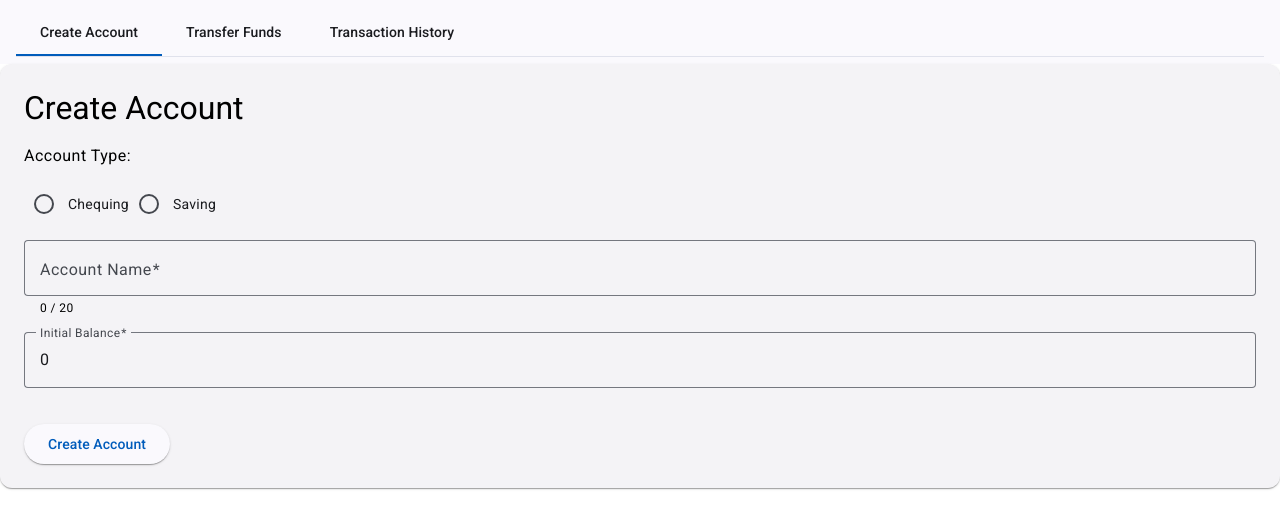
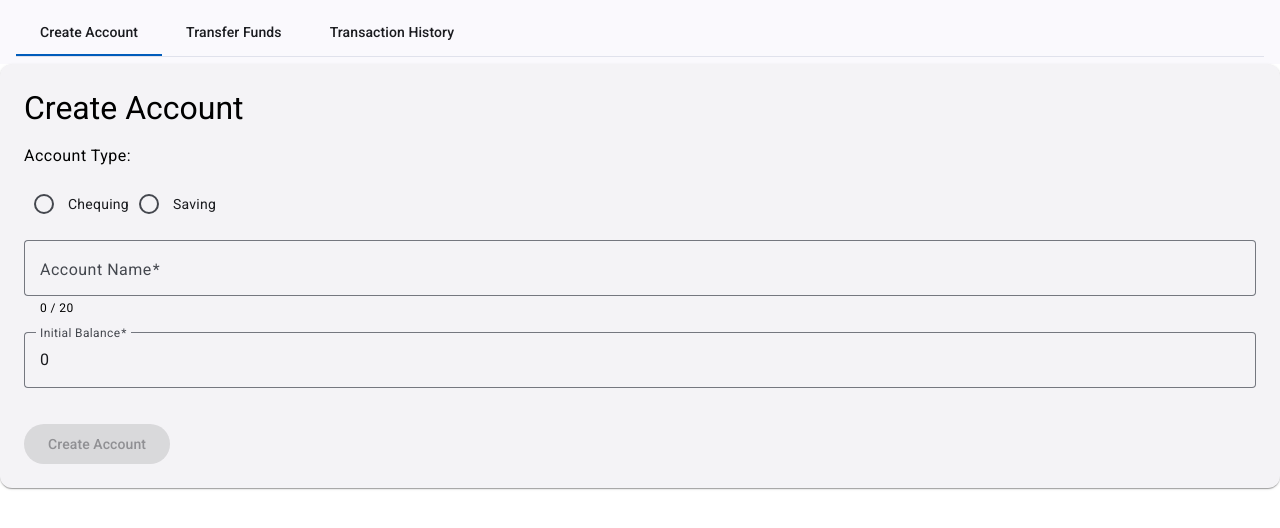
Before and after one commit to zihuiJ/brainridge-takehome, an Angular app: page /create-account in a window 1280 px wide. Shown: the top 528 px of the page. Built offline with nearby package versions, Linux system fonts and the light colour scheme.

Commit message:
fix gitignore

```diff
--- a/src/app/create-account/create-account.component.html
+++ b/src/app/create-account/create-account.component.html
@@ -23,7 +23,7 @@
     </mat-form-field>
 
     <shared-button
-      [disabled]="accountForm.valid"
+      [disabled]="!accountForm.valid"
       buttonText="Create {{ accountForm.get('accountType')?.value || 'Account' }}"
       (onClick)="onSubmit()"
     ></shared-button>
```
Also changed, not shown: 1 other file (tests, documents, lock files or other folders).
